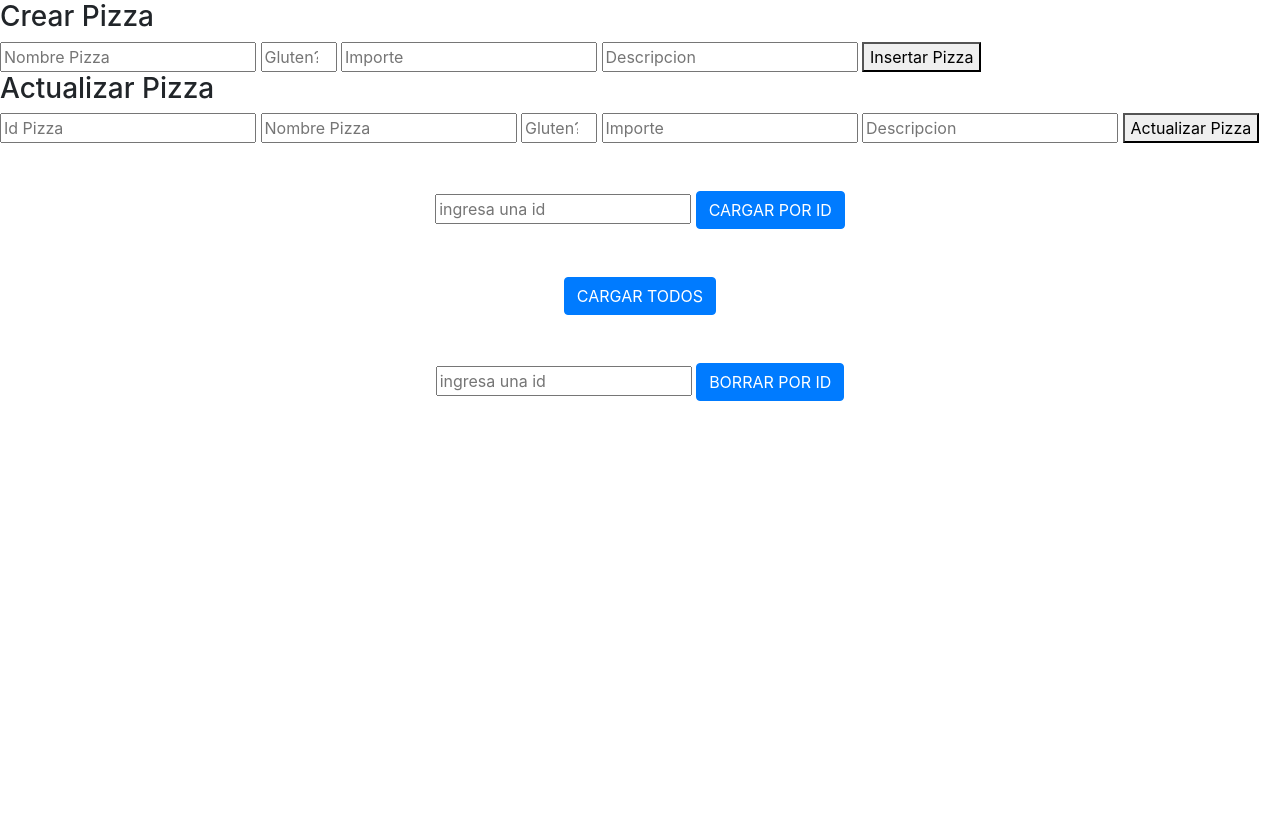
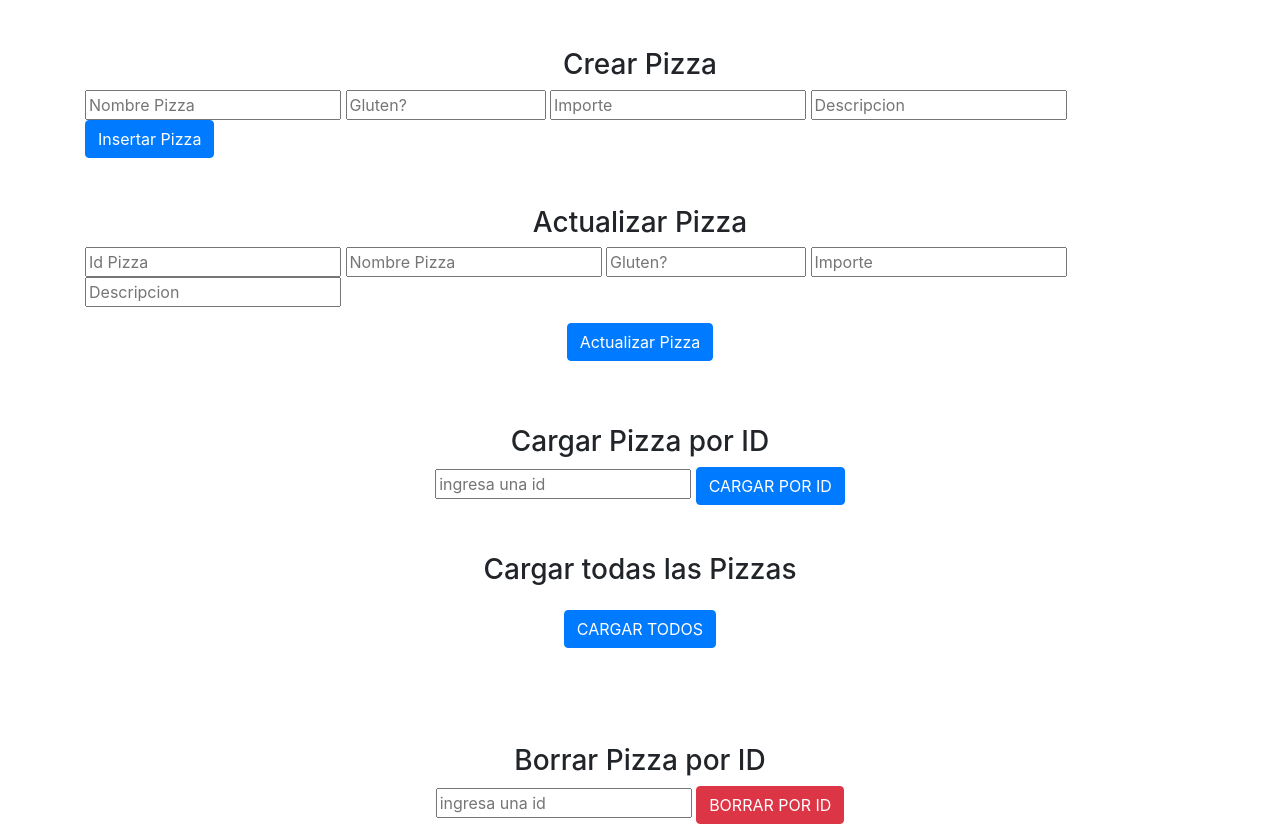
Before and after one commit to ttiagoc/ApiPizzasNode, a website: page Accediendo a API/index.html in a window 1280 px wide. Before the commit the page ends 800 px from the top, so only its background shows below. Drawn offline with nearby package versions, Linux system fonts and the light colour scheme.

Commit message:
terminado axios

```diff
--- a/Accediendo a API/index.html
+++ b/Accediendo a API/index.html
@@ -21,56 +21,65 @@
 </head>
 
 <body>
+  <div class="container pt-5">
 
-  <h3>Crear Pizza</h3>
+  <h3 class="text-center">Crear Pizza</h3>
 
     <form>
     <input type="text" placeholder="Nombre Pizza" required id="nombre">
 
-    <input type="number" max="1" min="0" placeholder="Gluten?" width="20px"  required id="gluten">
+    <input type="number" max="1" min="0" placeholder="Gluten?" width="20px"  required id="gluten" style="width: 200px;">
 
     <input type="number" placeholder="Importe" required id="importe" >
     <input type="text" placeholder="Descripcion" required id="descripcion">
-    <button type="submit" class="btn-md" onclick="InsertPizza()">Insertar Pizza</button>
+    <button type="submit" class="btn btn-primary" onclick="InsertPizza()">Insertar Pizza</button>
   </form>
 
-    <h3>Actualizar Pizza</h3>
+
+    <h3 class="pt-5 text-center">Actualizar Pizza</h3>
+
 
     <form>
 
-    <input type="number" placeholder="Id Pizza" required id="idUpd">
+    <input type="number" placeholder="Id Pizza" required id="idUpd" >
     <input type="text" placeholder="Nombre Pizza" required id="nombreUpd">
 
-    <input type="number" max="1" min="0" placeholder="Gluten?" width="20px"  required id="glutenUpd">
+    <input type="number" max="1" min="0" placeholder="Gluten?" width="20px"  required id="glutenUpd" style="width: 200px;">
 
-    <input type="number" placeholder="Importe" required id="importeUpd" >
+    <input type="number" placeholder="Importe" required id="importeUpd">
+
     <input type="text" placeholder="Descripcion" required id="descripcionUpd">
-    <button type="submit" class="btn-md" onclick="UpdatePizza()">Actualizar Pizza</button>
+    <center class="pt-3">
+    <button type="submit" class="btn btn-primary" onclick="UpdatePizza()">Actualizar Pizza</button>
+  </center>
 
   </form>
 
 
 
-  <center class="pt-5">
+  <center class="pt-3">
 
-
+    <h3 class="pt-5 text-center">Cargar Pizza por ID</h3>
     <input type="number" id="idPizza" placeholder="ingresa una id"  required>
-    <button type="submit" class="btn btn-primary" onclick="CargarDatos()">CARGAR POR ID</button>
+    <button type="submit" class="btn btn-primary" onclick="CargarPorId()">CARGAR POR ID</button>
   </center>
-
-  <center class="pt-5"><button class="btn btn-primary" onclick="CargarAll()">CARGAR TODOS</button></center>
+  <h3 class="pt-5 text-center">Cargar todas las Pizzas</h3>
+  <center class="pt-3"><button class="btn btn-primary" onclick="CargarAll()">CARGAR TODOS</button></center>
 
   <center class="pt-5">
 
+    <h3 class="pt-5 text-center">Borrar Pizza por ID</h3>
+    <input type="number" id="idPizzaDelete" placeholder="ingresa una id"  required>
+    <button type="submit" class="btn btn-danger" onclick="DeletePizza()">BORRAR POR ID</button>
+  </center>
 
-    <input type="number" id="idPizzaDelete" placeholder="ingresa una id"  required>
-    <button type="submit" class="btn btn-primary" onclick="DeletePizza()">BORRAR POR ID</button>
-  </center>
+
 
 
   <script src="script.js"></script>
 
   <div id="contenedor"></div>
+</div>
 </body>
 
 </html>
--- a/Accediendo a API/script.js
+++ b/Accediendo a API/script.js
@@ -1,7 +1,7 @@
 
 
 
-function CargarDatos() {
+function CargarPorId() {
 
   let inputId = document.querySelector("#idPizza");
   let url = "http://localhost:3000/pizzaId/" + inputId.value
@@ -12,13 +12,18 @@ function CargarDatos() {
     .then((result) => {
 
       contenedor.innerHTML = ""
+      if(result.data.Id != undefined){
       contenedor.innerHTML += `<ul>
         <li>${result.data.Id}</li>
         <li>${result.data.Nombre}</li>
         <li>${result.data.Importe}</li>
         <li>${result.data.Descripcion}</li>
         <li>${result.data.LibreGluten}</li>
-        </ul>   `
+        </ul> `}
+        else{
+          contenedor.innerHTML = "<h1 class='text-center'>NO HAY PIZZA CON ESE ID</h1>"
+
+        }
     })
     .catch((error) => {
       console.log(error);
@@ -67,6 +72,7 @@ function InsertPizza() {
     "descripcion": descripcion
 
   });
+
 
 
   const options = {
--- a/errores/error.txt
+++ b/errores/error.txt
@@ -55,3 +55,5 @@
    RequestError: Validation failed for parameter 'pImporte'. Invalid number.
    RequestError: Validation failed for parameter 'pImporte'. Invalid number.
    RequestError: Validation failed for parameter 'pImporte'. Invalid number.
+   RequestError: Validation failed for parameter 'pImporte'. Invalid number.
+   RequestError: Validation failed for parameter 'pImporte'. Invalid number.
```
